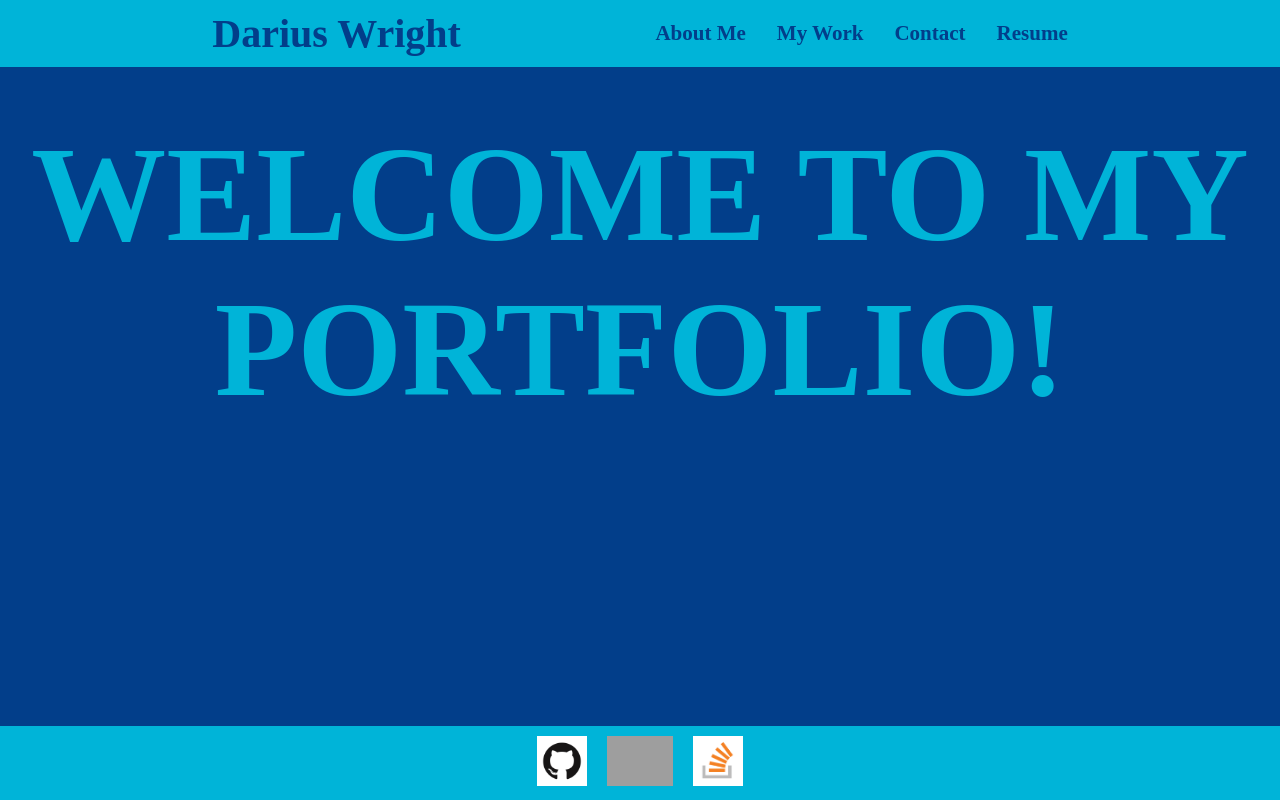
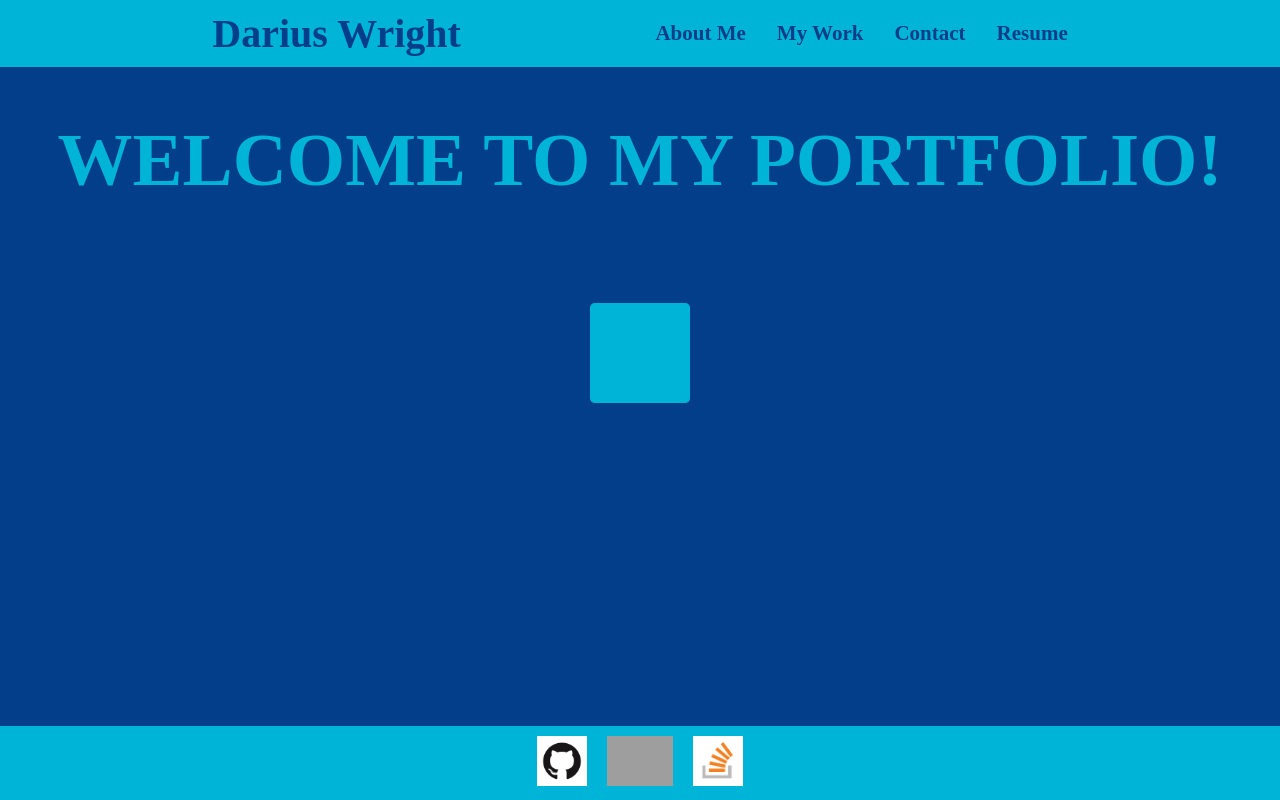
Before and after one commit to DariusJWright/portfolio, a React (Create React App) app: page / in a window 1280 px wide. Built offline with nearby package versions, Linux system fonts and the light colour scheme; grey boxes are pictures that could not be loaded.

Commit message:
added small animation

```diff
--- a/src/App.js
+++ b/src/App.js
@@ -1,6 +1,6 @@
 import React, { useState } from 'react';
 import './App.css';
-import { BrowserRouter as Router, Route, Switch } from 'react-router-dom';
+import { BrowserRouter as Router, Route, Switch, Link } from 'react-router-dom';
 import About from './components/About/About';
 import Nav from './components/Nav/Nav';
 import Portfolio from './components/Portfolio/Portfolio';
@@ -28,6 +28,7 @@ function App() {
   const [currentLink, setCurrentLink] = useState(links[0]);
 
   return (
+    <>
       <Router>
         <div>
           <Nav links={links} currentLink={currentLink} setCurrentLink={setCurrentLink}></Nav>
@@ -48,6 +49,7 @@ function App() {
           </footer>
         </div>
       </Router>
+    </>
   );
 }
 
--- a/src/components/Home/Home.js
+++ b/src/components/Home/Home.js
@@ -1,9 +1,16 @@
 import React from 'react';
+import { Router, Route, Link, Switch } from 'react-router-dom';
+import About from '../About/About';
+
 
 function Home() {
   return (
     <div classname='home'>
       <h1 className='welcome'>WELCOME TO MY PORTFOLIO!</h1>
+      <div className='animation'>
+      <div className='animation2'></div>
+      </div>
+
     </div>
   )
 }
--- a/src/index.css
+++ b/src/index.css
@@ -345,8 +345,50 @@ section h2 {
 .welcome {
   text-align: center;
   margin-top: 50px;
-  font-size: 135px;
+  font-size: 75px;
 }
+
+@keyframes counter-clock {
+  from {
+    transform: rotate(0deg);
+  }
+  to {
+    transform: rotate(360deg);
+  }
+}
+
+@keyframes clock {
+  from {
+    transform: rotateX(360deg) rotateY(360deg);
+  }
+  to {
+    transform: rotateX(0deg) rotateY(0deg);
+  }
+}
+.animation,
+.animation2 {
+  animation-iteration-count: infinite;
+  animation-timing-function: linear;
+  height: 100px;
+  width: 100px;
+  border-radius: 5px;
+}
+
+.animation {
+  animation-name: counter-clock;
+  animation-duration: 20s;
+  background-color: #0077b6;
+  animation-direction: reverse;
+  margin: 100px auto;
+}
+
+.animation2 {
+  animation-name: clock;
+  animation-duration: 10s;
+  background-color: #00b4d8;
+  margin: auto;
+}
+
 
 .space {
   height: 15vh;
@@ -375,6 +417,8 @@ section h2 {
   .welcome {
     font-size: 75px;
   }
+
+
 
   /*==================*/
   /*header styles*/
```
Lines whose indentation alone changed are shown as unchanged.
